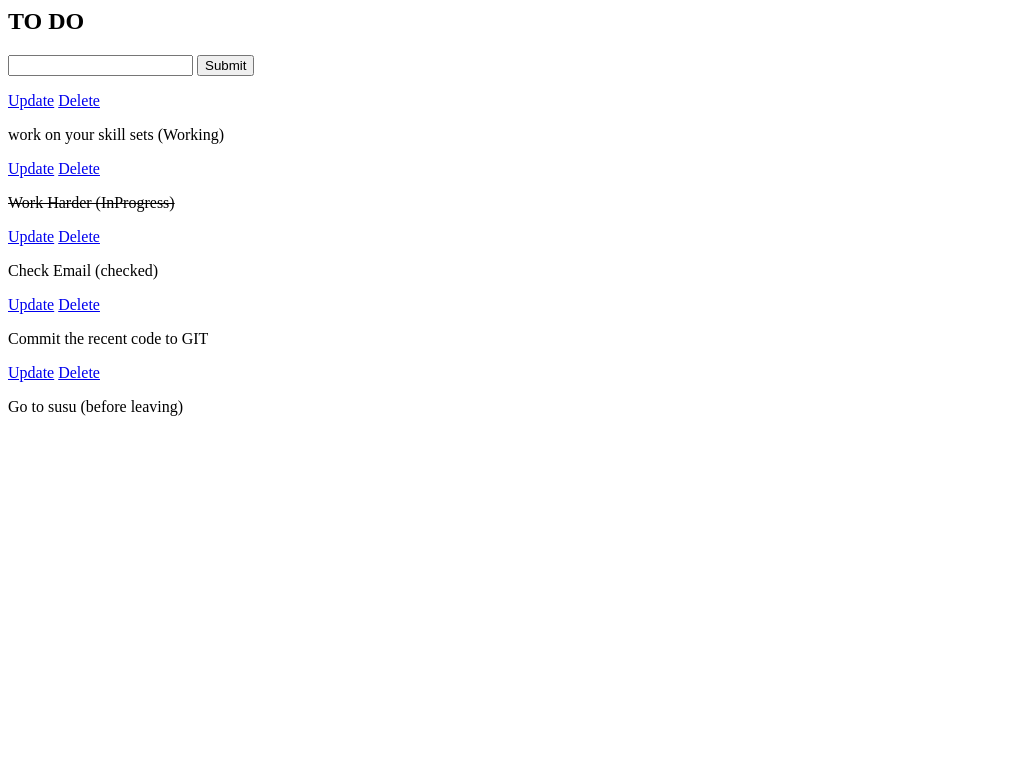
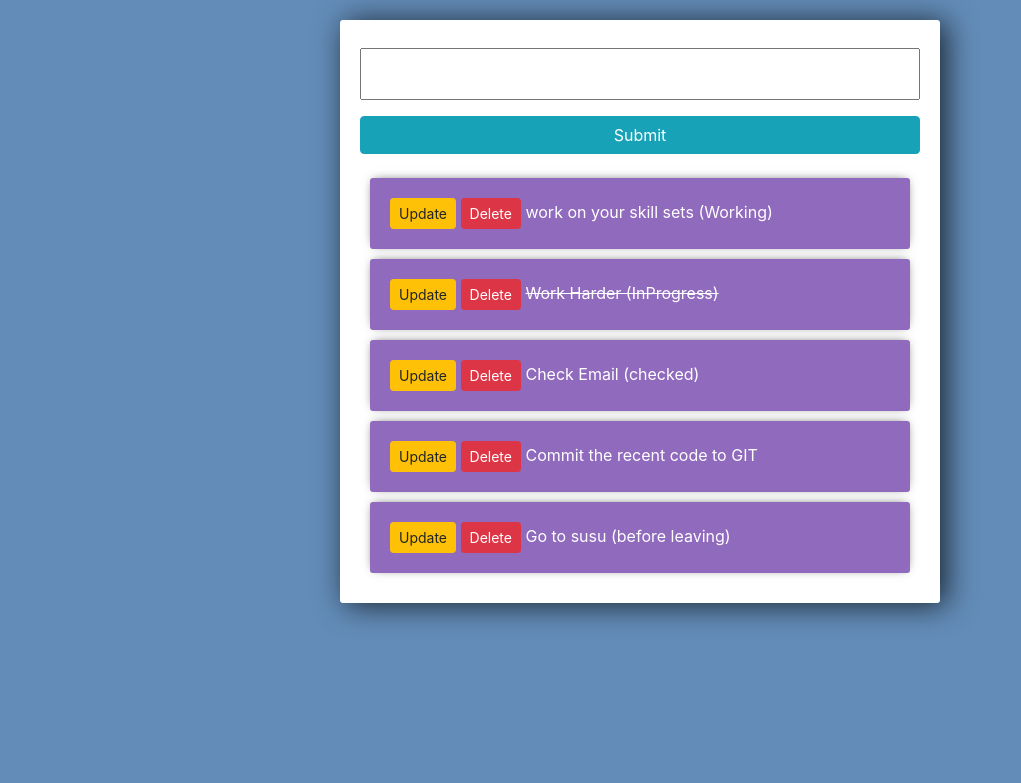
Before and after one commit to iamrizvan/django-todo, a Django app: page / in a window 1280 px wide. Shown: the top 783 px of the page, without its empty margins (0-1021 px from the left). Run offline with Django 3.2, Linux system fonts and the light colour scheme; data comes from the database, SQL or seed files in the repository; both versions use the stored data as it was after the commit; some libraries are stand-ins or nearby versions.

Commit message:
UI enhanced

```diff
--- a/tasks/templates/tasks/list.html
+++ b/tasks/templates/tasks/list.html
@@ -1,20 +1,66 @@
-<h2>TO DO </h2>
 
+<link rel="stylesheet" href="https://stackpath.bootstrapcdn.com/bootstrap/4.3.1/css/bootstrap.min.css" integrity="sha384-ggOyR0iXCbMQv3Xipma34MD+dH/1fQ784/j6cY/iJTQUOhcWr7x9JvoRxT2MZw1T" crossorigin="anonymous">
+<style>
+
+	body{
+		background-color: #638CB8;
+	}
+
+	input{
+		width: 100%;
+		padding: 12px 20px;
+		margin: 8px 0;
+		box-sizing: border-box;
+	}
+
+	input::placeholder {
+	  color: #d3d3d3;
+	}
+
+	.submit{
+		background-color: #6BA3E8;
+	}
+
+	.center-column{
+		width:600px;
+		margin: 20px auto;
+		padding:20px;
+		background-color: #fff;
+		border-radius: 3px;
+		box-shadow: 6px 2px 30px 0px rgba(0,0,0,0.75);
+	}
+
+	.item-row{
+		background-color: #906abd;
+		margin: 10px;
+		padding: 20px;
+		border-radius: 3px;
+		color: #fff;
+		font-size: 16px;
+		box-shadow: 0px -1px 10px -4px rgba(0,0,0,0.75);
+	}
+
+
+</style>
+
+<div class="center-column">
 <form method="POST" action="/">
 {% csrf_token %}
 {{form.title}}
-<input type="submit" name="Create Task">
+<input class="btn btn-info" type="submit" name="Create Task">
 </form>
 
-
+<div class="todo-list">
 {% for task in tasks %}
-<div>
-   <a href="{% url 'update_task' task.id %}">Update</a>
-   <a href="{% url 'delete' task.id %}">Delete</a>
+<div class="item-row">
+   <a class="btn btn-sm btn-warning" href="{% url 'update_task' task.id %}">Update</a>
+   <a class="btn btn-sm btn-danger" href="{% url 'delete' task.id %}">Delete</a>
    {% if task.completed == True %}
-   <p><del>{{task}}</del></p>
+   <span><del>{{task}}</del></span>
    {% else %}
-   <p>{{task}}</p>
+   <span>{{task}}</span>
    {% endif %}
 </div>
 {% endfor %}
+</div>
+</div>
```
Also changed, not shown: tasks/templates/tasks/delete.html (+56 -3 lines), tasks/templates/tasks/update_task.html (+55 -3 lines), db.sqlite3.
